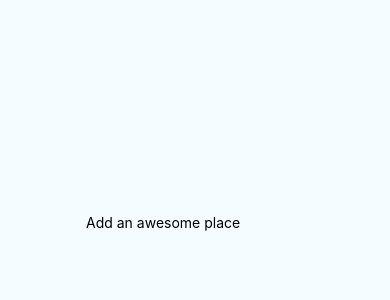
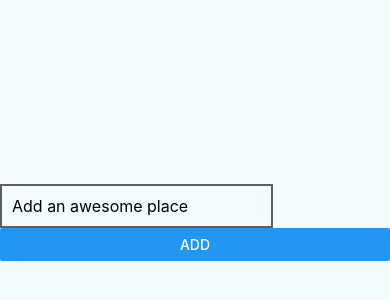
Before and after one commit to annaszalkiewicz/react-native-project, a React Native app: screen / in a window 390 px wide. Shown: the part 200-500 px from the top of the page. Built offline with nearby package versions, Linux system fonts and the light colour scheme.

Commit message:
Add button to add new place

```diff
--- a/App.js
+++ b/App.js
@@ -7,7 +7,7 @@
  */
 
 import React, { Component } from "react";
-import { Platform, StyleSheet, TextInput, View } from "react-native";
+import { Platform, StyleSheet, TextInput, View, Button } from "react-native";
 
 const instructions = Platform.select({
   ios: "Press Cmd+R to reload,\n" + "Cmd+D or shake for dev menu",
@@ -28,10 +28,13 @@ export default class App extends Component {
   render() {
     return (
       <View style={styles.container}>
-        <TextInput
+        <TextInput style={styles.input}
           placeholder="Add an awesome place"
           value={this.state.placeName}
           onChangeText={this.changeTextHandler}
+        />
+        <Button style={styles.buttonAdd}
+          title="Add"
         />
       </View>
     );
@@ -42,7 +45,6 @@ const styles = StyleSheet.create({
   container: {
     flex: 1,
     justifyContent: "center",
-    alignItems: "center",
     backgroundColor: "#F5FCFF"
   },
   welcome: {
@@ -54,5 +56,17 @@ const styles = StyleSheet.create({
     textAlign: "center",
     color: "#333333",
     marginBottom: 5
+  },
+  input: {
+    width: "70%",
+    borderColor: "#5f5f5f",
+    borderWidth: 2,
+    padding: 10,
+    fontSize: 16
+  },
+  buttonAdd: {
+    width: "30%",
+    padding: 10,
+    fontSize: 16
   }
 });
```
